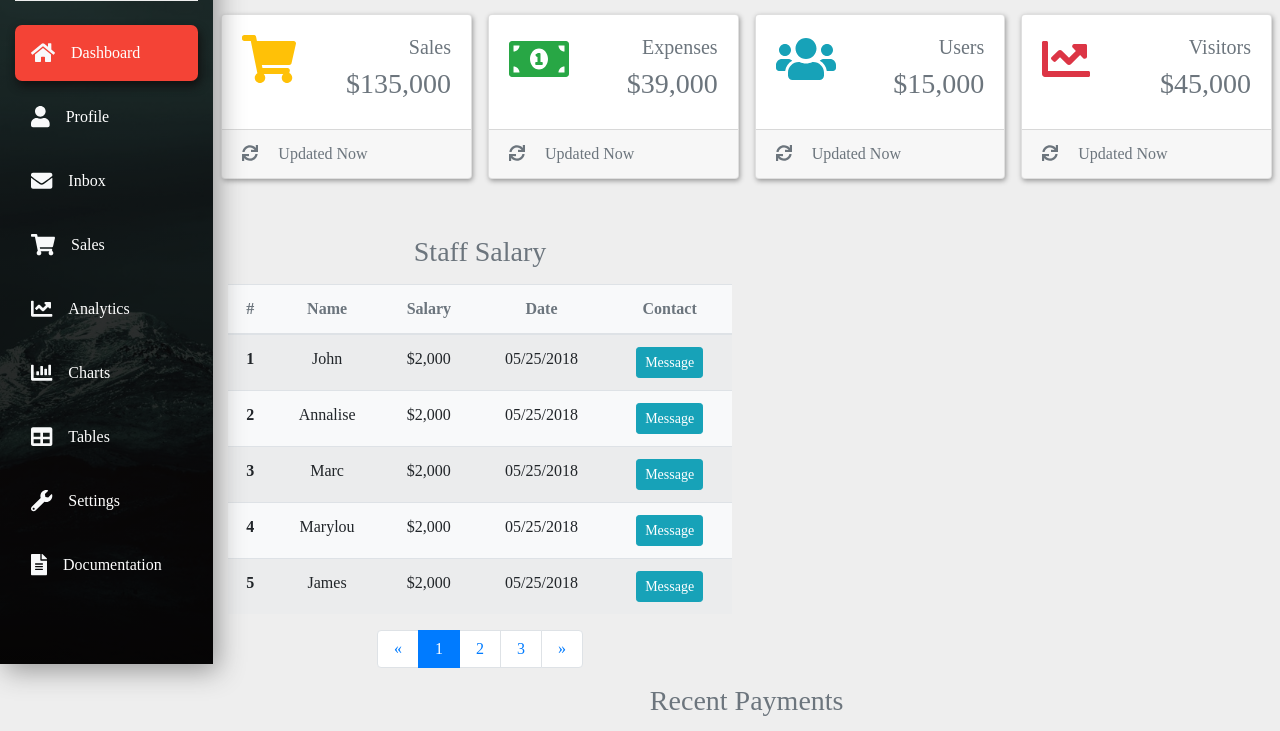
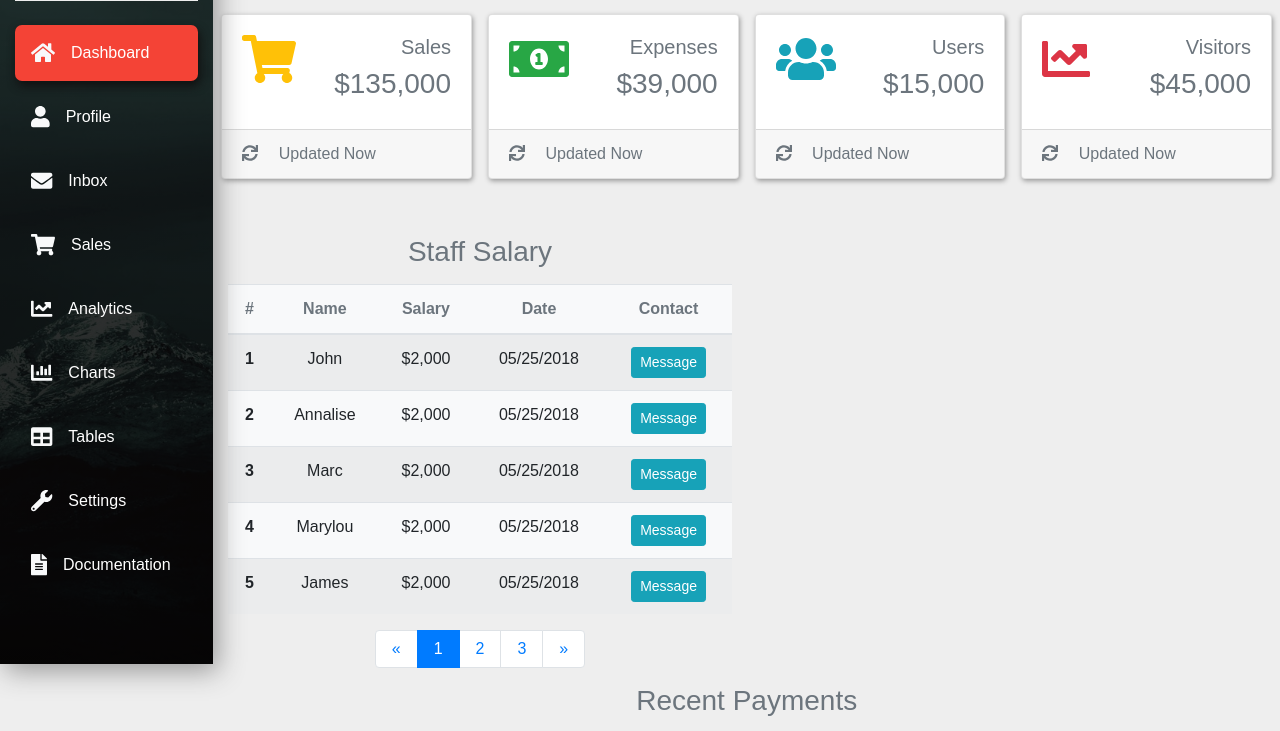
Before and after one commit to adela05/Admin-Dashboard, a plain HTML site: page index.html in a window 1280 px wide. Shown: the part 136-867 px from the top of the page. Drawn offline with nearby package versions, Linux system fonts and the light colour scheme.

Commit message:
css body update

```diff
--- a/mystyle.css
+++ b/mystyle.css
@@ -1,5 +1,5 @@
 body{
-  font-family: 'Nato Sans', sans-sans-serif;
+  font-family: 'Nato Sans', sans-serif;
   background: #eee;
 }
 /* navbar */
```
